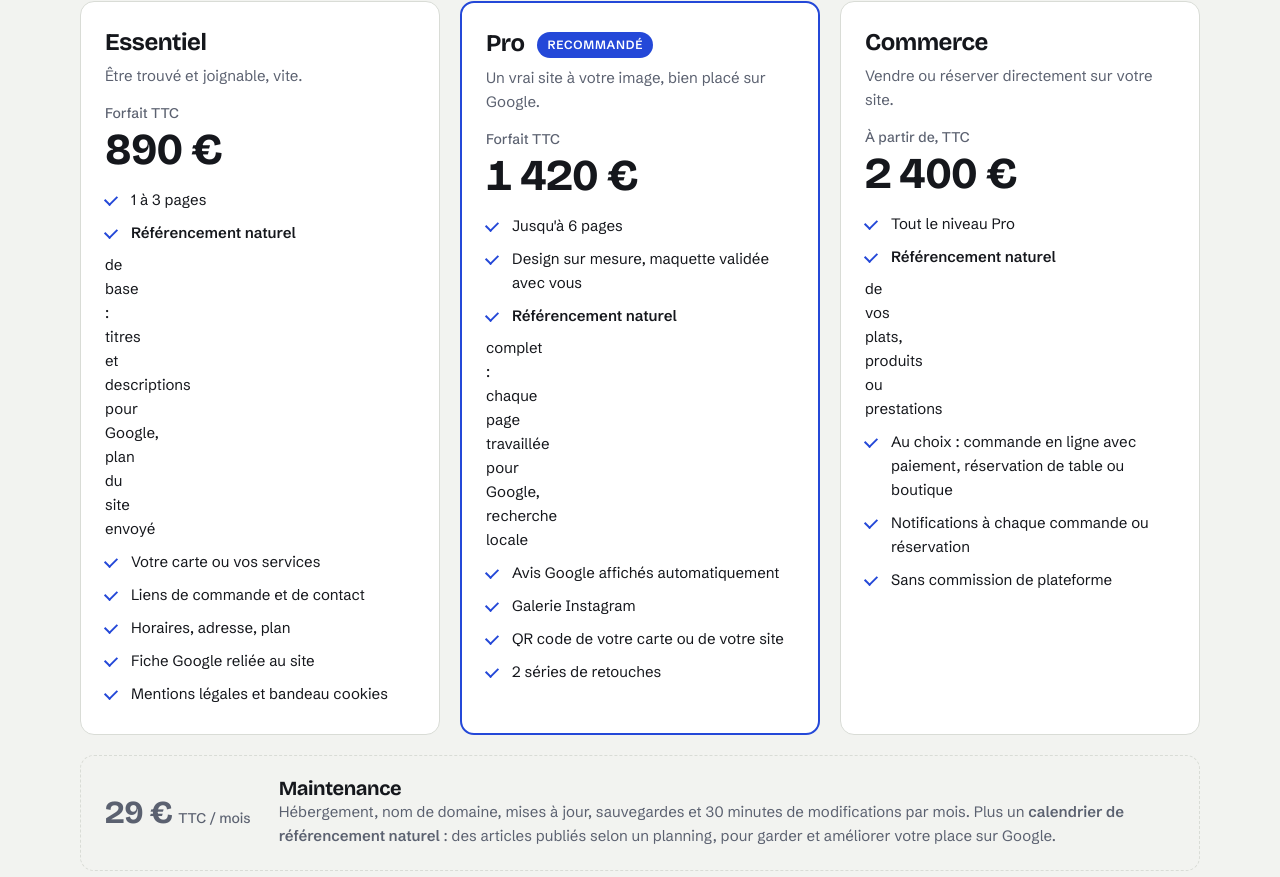
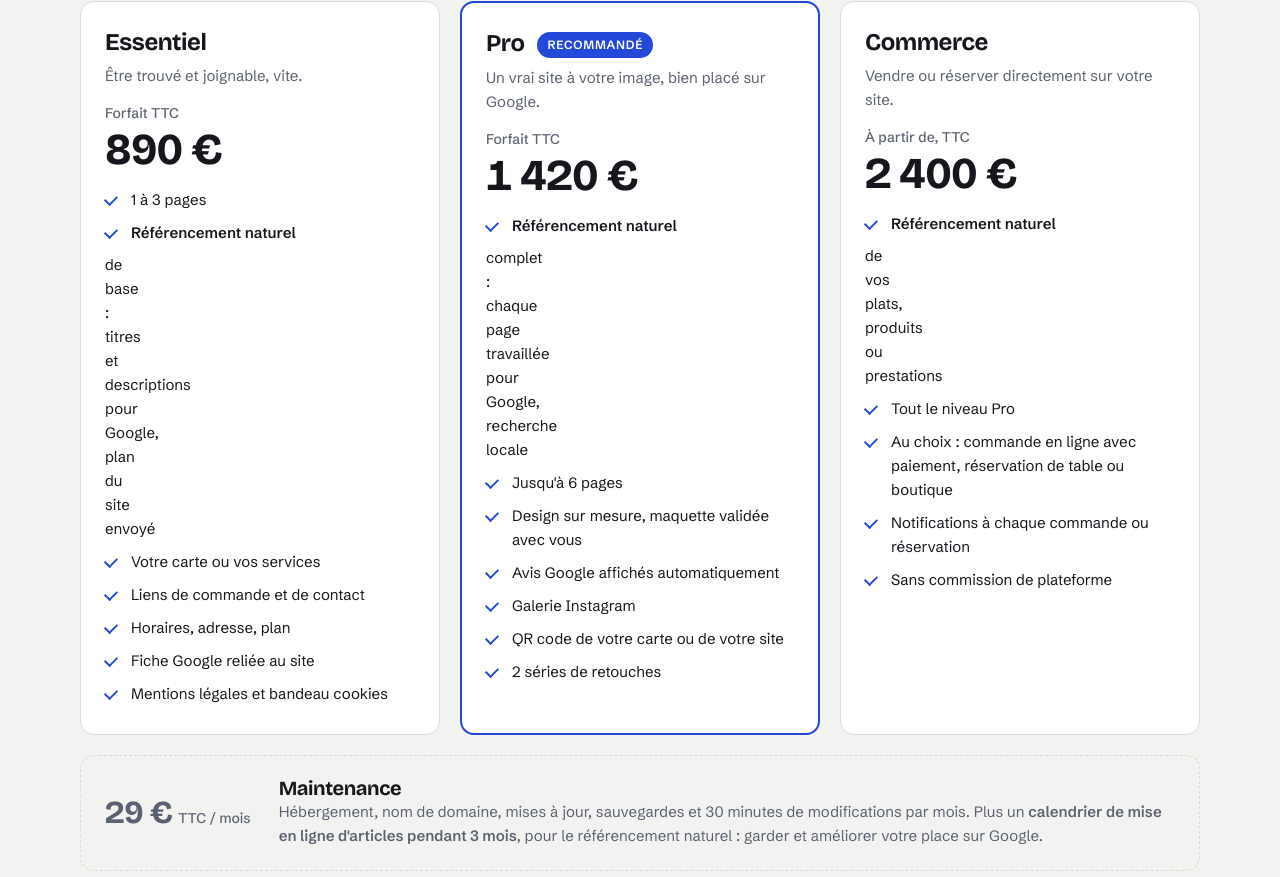
Before and after one commit to cresusjpt/wordpress, a plain HTML site: page index.html in a window 1280 px wide. Shown: the part 3783-4660 px from the top of the page. Drawn offline with nearby package versions, Linux system fonts and the light colour scheme.

Commit message:
Référencement en tête de chaque formule, articles sur 3 mois
Co-Authored-By: Claude Opus 5.5 <noreply@anthropic.com>

```diff
--- a/index.html
+++ b/index.html
@@ -327,9 +327,9 @@ footer{padding-block:0 40px;color:var(--muted);font-size:14px}
         <p class="for">Un vrai site à votre image, bien placé sur Google.</p>
         <p class="price"><small>Forfait TTC</small>1 420 €</p>
         <ul>
+          <li><strong>Référencement naturel</strong> complet : chaque page travaillée pour Google, recherche locale</li>
           <li>Jusqu'à 6 pages</li>
           <li>Design sur mesure, maquette validée avec vous</li>
-          <li><strong>Référencement naturel</strong> complet : chaque page travaillée pour Google, recherche locale</li>
           <li>Avis Google affichés automatiquement</li>
           <li>Galerie Instagram</li>
           <li>QR code de votre carte ou de votre site</li>
@@ -342,8 +342,8 @@ footer{padding-block:0 40px;color:var(--muted);font-size:14px}
         <p class="for">Vendre ou réserver directement sur votre site.</p>
         <p class="price"><small>À partir de, TTC</small>2 400 €</p>
         <ul>
+          <li><strong>Référencement naturel</strong> de vos plats, produits ou prestations</li>
           <li>Tout le niveau Pro</li>
-          <li><strong>Référencement naturel</strong> de vos plats, produits ou prestations</li>
           <li>Au choix : commande en ligne avec paiement, réservation de table ou boutique</li>
           <li>Notifications à chaque commande ou réservation</li>
           <li>Sans commission de plateforme</li>
@@ -353,7 +353,7 @@ footer{padding-block:0 40px;color:var(--muted);font-size:14px}
     </div>
     <div class="care">
       <p class="price">29 €<small style="display:inline;margin-left:6px">TTC / mois</small></p>
-      <div><h3>Maintenance</h3><p>Hébergement, nom de domaine, mises à jour, sauvegardes et 30 minutes de modifications par mois. Plus un <strong>calendrier de référencement naturel</strong> : des articles publiés selon un planning, pour garder et améliorer votre place sur Google.</p></div>
+      <div><h3>Maintenance</h3><p>Hébergement, nom de domaine, mises à jour, sauvegardes et 30 minutes de modifications par mois. Plus un <strong>calendrier de mise en ligne d'articles pendant 3 mois</strong>, pour le référencement naturel : garder et améliorer votre place sur Google.</p></div>
     </div>
     <p class="fine">Tous les prix sont TTC. Les extensions payantes éventuelles (paiement, réservation) sont facturées au prix de l'éditeur. Devis précis après un premier échange.</p>
   </section>
```
Also changed, not shown: restaurant/index.html (+3 -3 lines).
